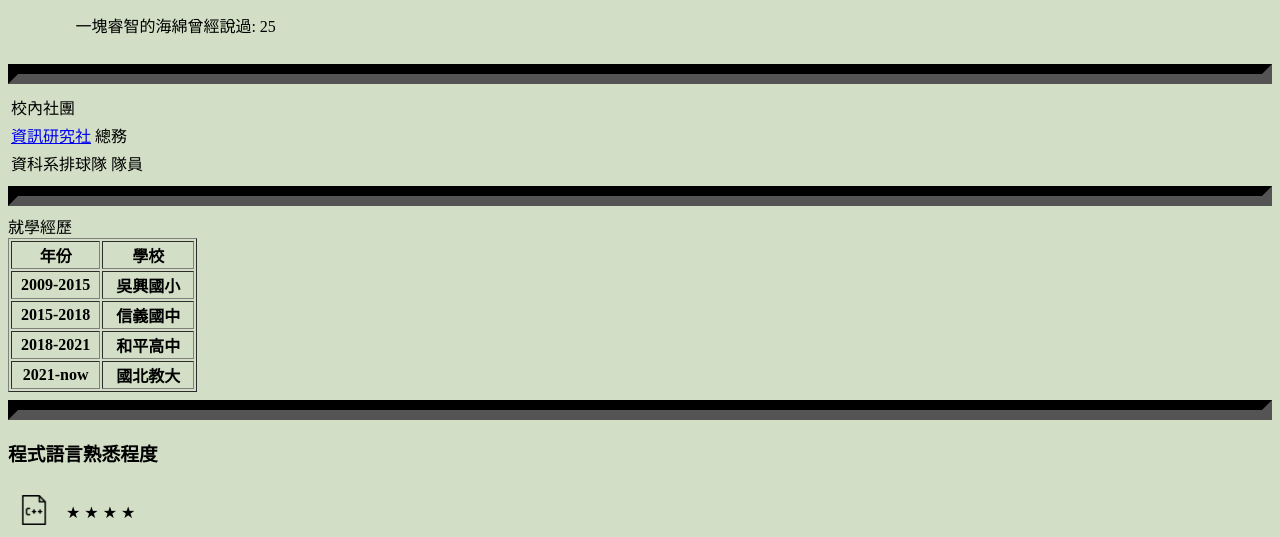
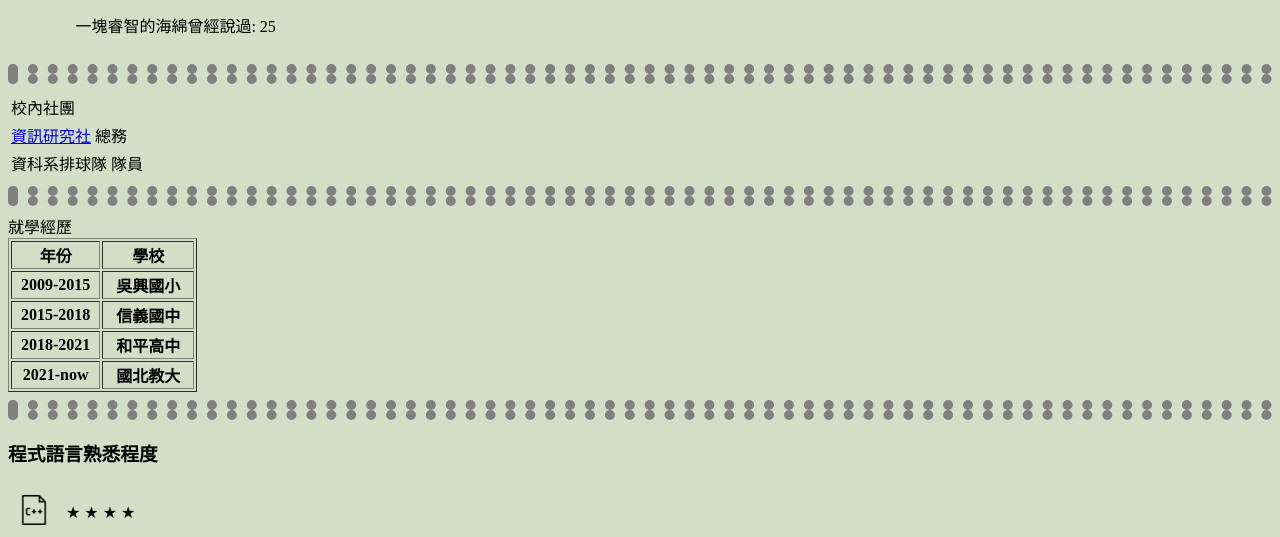
Before and after one commit to 111016011/2022cv, a plain HTML site: page index.html in a window 1280 px wide. Shown: the part 127-664 px from the top of the page. Drawn offline with Linux system fonts and the light colour scheme.

Commit message:
Update styles.css

```diff
--- a/css/styles.css
+++ b/css/styles.css
@@ -6,9 +6,10 @@ body
 
 hr
 {
-  border-color: rgb(0, 0, 0);
+  border-style: dotted;
+  border-color: grey;
   border-width: 10px;
-
+  width: 100%;
 }
 
 h1
```
